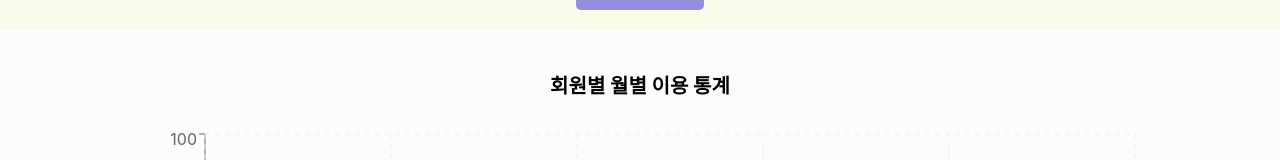
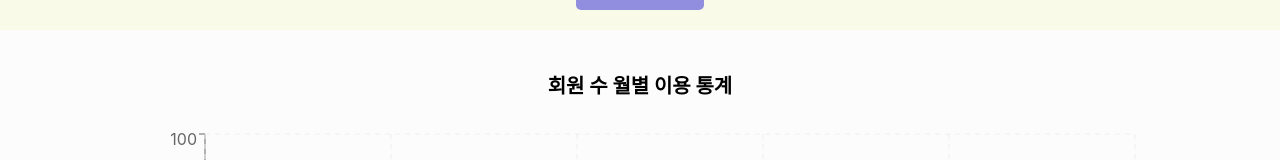
Before and after one commit to Donghunn-Lee/IPGYM, a React (Create React App) app: page /msuse in a window 1280 px wide. Shown: the part 189-349 px from the top of the page. Built offline with nearby package versions, Linux system fonts and the light colour scheme.

Commit message:
msusename수정

```diff
--- a/src/components/management/MSuse.js
+++ b/src/components/management/MSuse.js
@@ -39,7 +39,7 @@ const UsageStatistics = () => {
       <div className="chart-container">
         {showChart ? (
           <div>
-            <h3>PT 회원별 월별 통계</h3>
+            <h3>PT 회원 수 월별 통계</h3>
             <LineChart width={1000} height={600} data={ptData}>
               <XAxis dataKey="month" />
               <YAxis />
@@ -51,7 +51,7 @@ const UsageStatistics = () => {
           </div>
         ) : (
           <div>
-            <h3>회원별 월별 이용 통계</h3>
+            <h3>회원 수 월별 이용 통계</h3>
             <LineChart width={1000} height={600} data={usageData}>
               <XAxis dataKey="month" />
               <YAxis />
```
